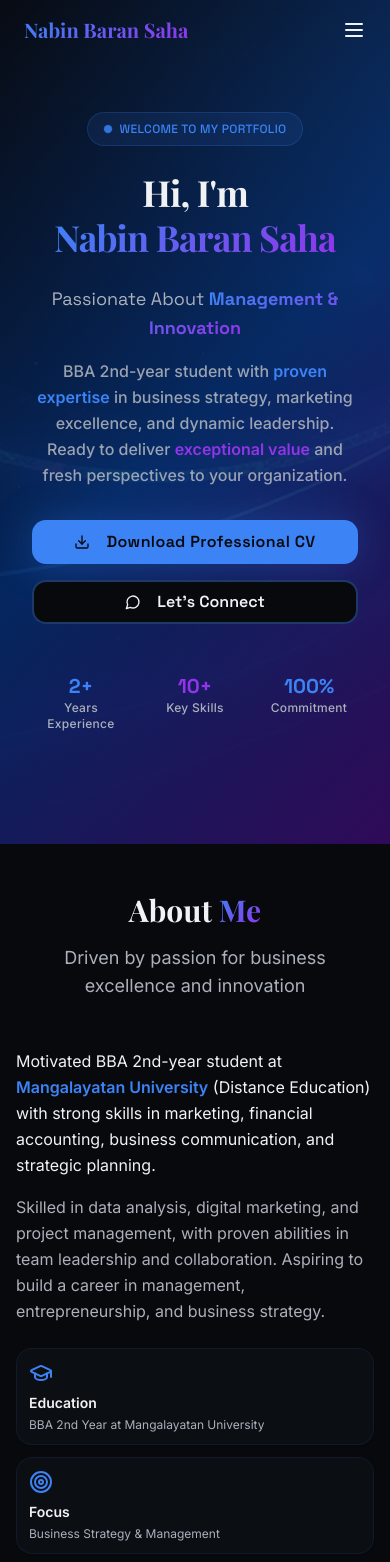
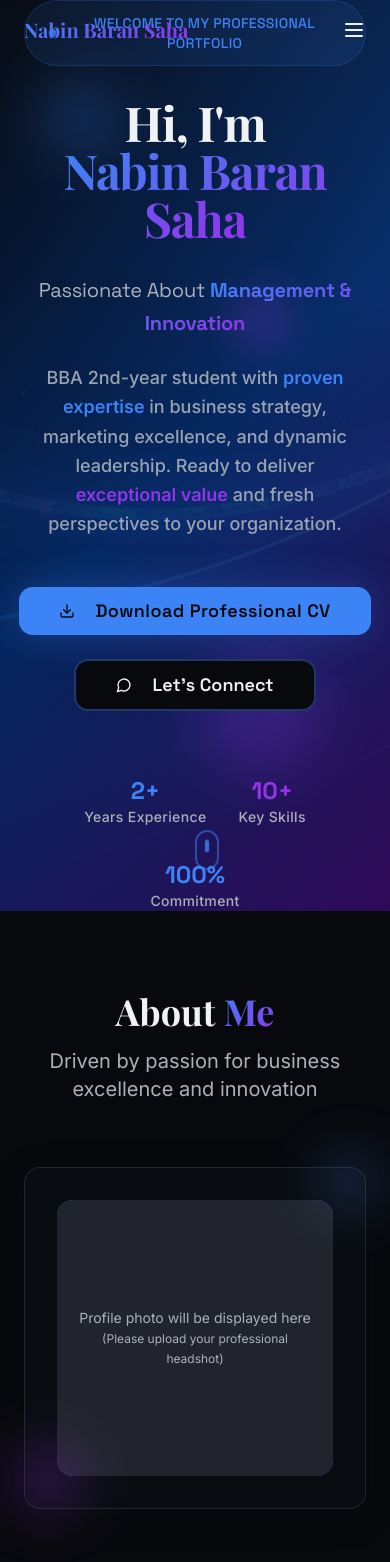
Before and after one commit to nabinbaransaha78/nabin-saha-digital-canvas, a React (Vite) app: page / in a window 390 px wide. Shown: the top 1562 px of the page. Built offline with nearby package versions, Linux system fonts and the light colour scheme.

Commit message:
Reverted to commit 7d3cac9a1a4c4437922f48947fd41857b789b51c

```diff
--- a/src/components/AboutSection.tsx
+++ b/src/components/AboutSection.tsx
@@ -26,25 +26,25 @@ const AboutSection = () => {
   ];
 
   return (
-    <section id="about" className="py-12 sm:py-20 relative">
-      <div className="container mx-auto px-4 sm:px-6">
+    <section id="about" className="py-20 relative">
+      <div className="container mx-auto px-6">
         <div className="max-w-6xl mx-auto">
-          <div className="text-center mb-12 sm:mb-16 animate-fade-in-up">
-            <h2 className="font-heading font-bold text-3xl sm:text-4xl md:text-5xl mb-4">
+          <div className="text-center mb-16 animate-fade-in-up">
+            <h2 className="font-heading font-bold text-4xl md:text-5xl mb-4">
               About <span className="text-gradient">Me</span>
             </h2>
-            <p className="text-lg sm:text-xl text-muted-foreground max-w-2xl mx-auto px-4">
+            <p className="text-xl text-muted-foreground max-w-2xl mx-auto">
               Driven by passion for business excellence and innovation
             </p>
           </div>
 
-          <div className="grid lg:grid-cols-2 gap-8 sm:gap-12 items-center">
+          <div className="grid lg:grid-cols-2 gap-12 items-center">
             {/* Profile Image */}
-            <div className="relative animate-scale-in order-2 lg:order-1">
-              <div className="glass-card p-4 sm:p-8 rounded-2xl max-w-sm sm:max-w-md mx-auto">
+            <div className="relative animate-scale-in">
+              <div className="glass-card p-8 rounded-2xl">
                 <div className="aspect-square bg-gradient-primary rounded-2xl flex items-center justify-center">
                   <div className="w-full h-full bg-muted rounded-2xl flex items-center justify-center">
-                    <p className="text-muted-foreground text-xs sm:text-sm text-center px-4">
+                    <p className="text-muted-foreground text-sm text-center px-4">
                       Profile photo will be displayed here<br />
                       <span className="text-xs">(Please upload your professional headshot)</span>
                     </p>
@@ -52,33 +52,33 @@ const AboutSection = () => {
                 </div>
               </div>
 
-              {/* Floating decorative elements - Hidden on mobile */}
-              <div className="absolute -top-4 -right-4 w-12 h-12 sm:w-16 sm:h-16 bg-primary/20 rounded-full blur-xl animate-float hidden sm:block" />
-              <div className="absolute -bottom-4 -left-4 w-16 h-16 sm:w-20 sm:h-20 bg-secondary/20 rounded-full blur-xl animate-float hidden sm:block" style={{ animationDelay: '2s' }} />
+              {/* Floating decorative elements */}
+              <div className="absolute -top-4 -right-4 w-16 h-16 bg-primary/20 rounded-full blur-xl animate-float" />
+              <div className="absolute -bottom-4 -left-4 w-20 h-20 bg-secondary/20 rounded-full blur-xl animate-float" style={{ animationDelay: '2s' }} />
             </div>
 
             {/* Content */}
-            <div className="space-y-6 sm:space-y-8 animate-fade-in-up order-1 lg:order-2" style={{ animationDelay: '0.2s' }}>
-              <div className="prose prose-lg max-w-none space-y-4 sm:space-y-6">
-                <p className="text-foreground leading-relaxed text-base sm:text-lg">
+            <div className="space-y-8 animate-fade-in-up" style={{ animationDelay: '0.2s' }}>
+              <div className="prose prose-lg max-w-none">
+                <p className="text-foreground leading-relaxed text-lg">
                   Motivated BBA 2nd-year student at <span className="font-semibold text-primary">Mangalayatan University</span> (Distance Education)
                   with strong skills in marketing, financial accounting, business communication, and strategic planning.
                 </p>
 
-                <p className="text-muted-foreground leading-relaxed text-base sm:text-lg">
+                <p className="text-muted-foreground leading-relaxed">
                   Skilled in data analysis, digital marketing, and project management, with proven abilities in team leadership
                   and collaboration. Aspiring to build a career in management, entrepreneurship, and business strategy.
                 </p>
               </div>
 
               {/* Highlights Grid */}
-              <div className="grid grid-cols-1 sm:grid-cols-2 gap-3 sm:gap-4">
+              <div className="grid grid-cols-2 gap-4">
                 {highlights.map((item, index) => (
                   <Card key={index} className="glass-card border-primary/10 hover:border-primary/30 transition-all duration-300 group">
-                    <CardContent className="p-3 sm:p-4">
-                      <item.icon className="h-6 w-6 sm:h-8 sm:w-8 text-primary mb-2 group-hover:scale-110 transition-transform duration-200" />
+                    <CardContent className="p-4">
+                      <item.icon className="h-8 w-8 text-primary mb-2 group-hover:scale-110 transition-transform duration-200" />
                       <h3 className="font-semibold text-sm mb-1">{item.title}</h3>
-                      <p className="text-xs text-muted-foreground leading-tight">{item.description}</p>
+                      <p className="text-xs text-muted-foreground">{item.description}</p>
                     </CardContent>
                   </Card>
                 ))}
--- a/src/components/HeroSection.tsx
+++ b/src/components/HeroSection.tsx
@@ -30,37 +30,37 @@ const HeroSection = () => {
       {/* Overlay */}
       <div className="absolute inset-0 hero-gradient opacity-90" />
 
-      {/* Floating Elements - Hidden on mobile */}
-      <div className="absolute top-20 left-10 w-12 h-12 sm:w-20 sm:h-20 bg-primary/20 rounded-full blur-xl animate-float hidden sm:block" />
-      <div className="absolute bottom-32 right-16 w-16 h-16 sm:w-32 sm:h-32 bg-secondary/20 rounded-full blur-xl animate-float hidden sm:block" style={{ animationDelay: '2s' }} />
-      <div className="absolute top-1/3 right-1/4 w-8 h-8 sm:w-16 sm:h-16 bg-accent/20 rounded-full blur-lg animate-float hidden sm:block" style={{ animationDelay: '4s' }} />
+      {/* Floating Elements */}
+      <div className="absolute top-20 left-10 w-20 h-20 bg-primary/20 rounded-full blur-xl animate-float" />
+      <div className="absolute bottom-32 right-16 w-32 h-32 bg-secondary/20 rounded-full blur-xl animate-float" style={{ animationDelay: '2s' }} />
+      <div className="absolute top-1/3 right-1/4 w-16 h-16 bg-accent/20 rounded-full blur-lg animate-float" style={{ animationDelay: '4s' }} />
 
-      <div className="container mx-auto px-4 sm:px-6 text-center relative z-10">
+      <div className="container mx-auto px-6 text-center relative z-10">
         <div className="max-w-5xl mx-auto">
           {/* Welcome Badge */}
-          <div className="mb-6 sm:mb-8 opacity-0 animate-fade-in-up" style={{ animationDelay: '0.2s' }}>
-            <span className="inline-flex items-center px-4 py-2 sm:px-6 sm:py-3 bg-primary/10 border border-primary/20 rounded-full text-primary font-display font-medium text-xs sm:text-sm tracking-wide backdrop-blur-sm">
-              <span className="w-2 h-2 bg-primary rounded-full mr-2 sm:mr-3 animate-pulse-slow"></span>
-              WELCOME TO MY PORTFOLIO
+          <div className="mb-8 opacity-0 animate-fade-in-up" style={{ animationDelay: '0.2s' }}>
+            <span className="inline-flex items-center px-6 py-3 bg-primary/10 border border-primary/20 rounded-full text-primary font-display font-medium text-sm tracking-wide backdrop-blur-sm">
+              <span className="w-2 h-2 bg-primary rounded-full mr-3 animate-pulse-slow"></span>
+              WELCOME TO MY PROFESSIONAL PORTFOLIO
             </span>
           </div>
 
           {/* Main Heading */}
-          <div className="mb-6 sm:mb-8 opacity-0 animate-text-reveal" style={{ animationDelay: '0.4s' }}>
-            <h1 className="font-heading font-bold text-4xl sm:text-5xl md:text-6xl lg:text-7xl xl:text-hero leading-tight sm:leading-none tracking-tight mb-3 sm:mb-4">
+          <div className="mb-8 opacity-0 animate-text-reveal" style={{ animationDelay: '0.4s' }}>
+            <h1 className="font-heading font-bold text-hero leading-none tracking-tight mb-4">
               Hi, I'm{' '}
               <span className="relative inline-block">
                 <span className="text-gradient animate-gradient-shift bg-gradient-to-r from-primary via-secondary to-primary">
                   Nabin Baran Saha
                 </span>
-                <div className="absolute -bottom-1 sm:-bottom-2 left-0 w-full h-0.5 sm:h-1 bg-gradient-primary rounded-full opacity-80"></div>
+                <div className="absolute -bottom-2 left-0 w-full h-1 bg-gradient-primary rounded-full opacity-80"></div>
               </span>
             </h1>
           </div>
 
           {/* Subtitle */}
-          <div className="mb-4 sm:mb-6 opacity-0 animate-slide-in-left" style={{ animationDelay: '0.8s' }}>
-            <p className="font-display text-lg sm:text-xl md:text-2xl lg:text-hero-sub text-muted-foreground leading-relaxed px-4">
+          <div className="mb-6 opacity-0 animate-slide-in-left" style={{ animationDelay: '0.8s' }}>
+            <p className="font-display text-hero-sub text-muted-foreground leading-relaxed">
               Passionate About{' '}
               <span className="font-bold text-gradient bg-gradient-to-r from-secondary to-primary animate-gradient-shift">
                 Management & Innovation
@@ -69,8 +69,8 @@ const HeroSection = () => {
           </div>
 
           {/* Description */}
-          <div className="mb-8 sm:mb-12 opacity-0 animate-slide-in-right" style={{ animationDelay: '1s' }}>
-            <p className="text-base sm:text-lg md:text-xl text-muted-foreground/90 max-w-4xl mx-auto leading-relaxed font-medium px-4">
+          <div className="mb-12 opacity-0 animate-slide-in-right" style={{ animationDelay: '1s' }}>
+            <p className="text-lg md:text-xl text-muted-foreground/90 max-w-4xl mx-auto leading-relaxed font-medium">
               BBA 2nd-year student with <span className="text-primary font-semibold">proven expertise</span> in business strategy,
               marketing excellence, and dynamic leadership. Ready to deliver{' '}
               <span className="text-secondary font-semibold">exceptional value</span> and fresh perspectives to your organization.
@@ -78,13 +78,13 @@ const HeroSection = () => {
           </div>
 
           {/* CTA Buttons */}
-          <div className="flex flex-col sm:flex-row gap-4 sm:gap-6 justify-center items-center opacity-0 animate-scale-in px-4" style={{ animationDelay: '1.2s' }}>
+          <div className="flex flex-col sm:flex-row gap-6 justify-center items-center opacity-0 animate-scale-in" style={{ animationDelay: '1.2s' }}>
             <Button
               size="lg"
-              className="w-full sm:w-auto group relative overflow-hidden glow-effect hover:glow-effect transition-all duration-500 bg-primary hover:bg-primary/90 text-primary-foreground px-6 py-3 sm:px-10 sm:py-6 text-base sm:text-lg font-display font-semibold tracking-wide"
+              className="group relative overflow-hidden glow-effect hover:glow-effect transition-all duration-500 bg-primary hover:bg-primary/90 text-primary-foreground px-10 py-6 text-lg font-display font-semibold tracking-wide"
               onClick={handleDownloadCV}
             >
-              <Download className="mr-2 sm:mr-3 h-5 w-5 sm:h-6 sm:w-6 group-hover:animate-bounce transition-transform duration-300" />
+              <Download className="mr-3 h-6 w-6 group-hover:animate-bounce transition-transform duration-300" />
               Download Professional CV
               <div className="absolute inset-0 -z-10 bg-gradient-primary opacity-0 group-hover:opacity-100 transition-all duration-500" />
               <div className="absolute inset-0 bg-white/10 opacity-0 group-hover:opacity-100 transition-opacity duration-300" />
@@ -93,36 +93,36 @@ const HeroSection = () => {
             <Button
               variant="outline"
               size="lg"
-              className="w-full sm:w-auto group border-2 border-primary/40 hover:border-primary hover:bg-primary/10 px-6 py-3 sm:px-10 sm:py-6 text-base sm:text-lg font-display font-semibold backdrop-blur-sm"
+              className="group border-2 border-primary/40 hover:border-primary hover:bg-primary/10 px-10 py-6 text-lg font-display font-semibold backdrop-blur-sm"
               onClick={scrollToContact}
             >
-              <MessageCircle className="mr-2 sm:mr-3 h-5 w-5 sm:h-6 sm:w-6 group-hover:scale-110 transition-transform duration-300" />
+              <MessageCircle className="mr-3 h-6 w-6 group-hover:scale-110 transition-transform duration-300" />
               Let's Connect
               <div className="absolute inset-0 bg-gradient-primary opacity-0 group-hover:opacity-5 transition-opacity duration-300" />
             </Button>
           </div>
 
           {/* Professional Stats */}
-          <div className="mt-12 sm:mt-16 opacity-0 animate-fade-in-up px-4" style={{ animationDelay: '1.4s' }}>
-            <div className="grid grid-cols-3 gap-4 sm:gap-8 text-center max-w-md sm:max-w-none mx-auto">
+          <div className="mt-16 opacity-0 animate-fade-in-up" style={{ animationDelay: '1.4s' }}>
+            <div className="flex flex-wrap justify-center gap-8 text-center">
               <div className="group">
-                <div className="text-xl sm:text-2xl md:text-3xl font-bold text-primary font-display">2+</div>
-                <div className="text-xs sm:text-sm text-muted-foreground font-medium tracking-wide">Years Experience</div>
+                <div className="text-2xl md:text-3xl font-bold text-primary font-display">2+</div>
+                <div className="text-sm text-muted-foreground font-medium tracking-wide">Years Experience</div>
               </div>
               <div className="group">
-                <div className="text-xl sm:text-2xl md:text-3xl font-bold text-secondary font-display">10+</div>
-                <div className="text-xs sm:text-sm text-muted-foreground font-medium tracking-wide">Key Skills</div>
+                <div className="text-2xl md:text-3xl font-bold text-secondary font-display">10+</div>
+                <div className="text-sm text-muted-foreground font-medium tracking-wide">Key Skills</div>
               </div>
               <div className="group">
-                <div className="text-xl sm:text-2xl md:text-3xl font-bold text-primary font-display">100%</div>
-                <div className="text-xs sm:text-sm text-muted-foreground font-medium tracking-wide">Commitment</div>
+                <div className="text-2xl md:text-3xl font-bold text-primary font-display">100%</div>
+                <div className="text-sm text-muted-foreground font-medium tracking-wide">Commitment</div>
               </div>
             </div>
           </div>
         </div>
 
-        {/* Scroll Indicator - Hidden on mobile */}
-        <div className="absolute bottom-8 left-1/2 transform -translate-x-1/2 animate-bounce hidden sm:block">
+        {/* Scroll Indicator */}
+        <div className="absolute bottom-8 left-1/2 transform -translate-x-1/2 animate-bounce">
           <div className="w-6 h-10 border-2 border-primary/50 rounded-full flex justify-center">
             <div className="w-1 h-3 bg-primary rounded-full mt-2 animate-pulse" />
           </div>
--- a/src/components/Navigation.tsx
+++ b/src/components/Navigation.tsx
@@ -71,12 +71,12 @@ const Navigation = () => {
 
         {/* Mobile Menu */}
         {isOpen && (
-          <div className="md:hidden mt-4 glass-card rounded-lg p-4 animate-fade-in-up absolute left-4 right-4 top-full bg-background/95 backdrop-blur-md border border-primary/10 shadow-xl z-50">
+          <div className="md:hidden mt-4 glass-card rounded-lg p-4 animate-fade-in-up">
             {navItems.map((item) => (
               <button
                 key={item.name}
                 onClick={() => scrollToSection(item.href)}
-                className="block w-full text-left py-3 px-2 text-foreground hover:text-primary hover:bg-primary/5 rounded-md transition-all duration-200"
+                className="block w-full text-left py-2 text-foreground hover:text-primary transition-colors duration-200"
               >
                 {item.name}
               </button>
--- a/src/pages/Portfolio.tsx
+++ b/src/pages/Portfolio.tsx
@@ -17,9 +17,9 @@ const Portfolio = () => {
         <ContactSection />
       </main>
 
-      <footer className="py-6 sm:py-8 border-t border-primary/10">
-        <div className="container mx-auto px-4 sm:px-6 text-center">
-          <p className="text-muted-foreground text-sm sm:text-base">
+      <footer className="py-8 border-t border-primary/10">
+        <div className="container mx-auto px-6 text-center">
+          <p className="text-muted-foreground">
             © 2024 Nabin Baran Saha. Built with passion for excellence.
           </p>
         </div>
```
Also changed, not shown: src/components/ContactSection.tsx (+36 -36 lines), src/components/ExperienceSection.tsx (+31 -31 lines), src/components/SkillsSection.tsx (+12 -12 lines).
